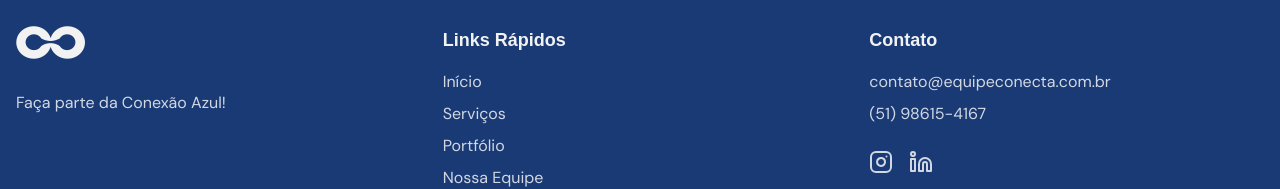
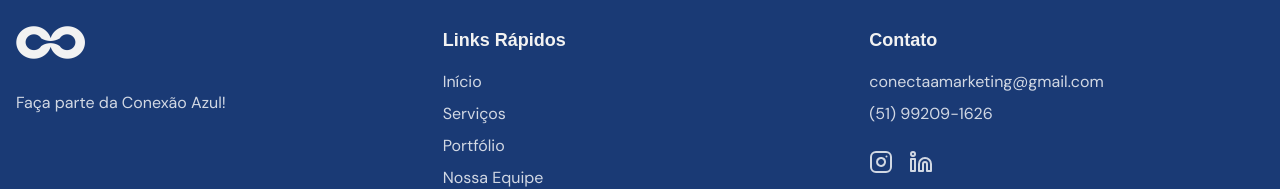
Before and after one commit to DevJeipi/Site-Oficial-Equipe-Conecta, a Next.js app: page / in a window 1280 px wide. Shown: the part 5620-5809 px from the top of the page. Built offline with nearby package versions, Linux system fonts and the light colour scheme; a web font is replaced by a local one.

Commit message:
raw: number cta

```diff
--- a/src/components/footer.tsx
+++ b/src/components/footer.tsx
@@ -61,13 +61,13 @@ export default function Footer() {
                 href="mailto:conectaamarketing@gmail.com"
                 className="hover:text-white transition-colors"
               >
-                contato@equipeconecta.com.br
+                conectaamarketing@gmail.com
               </a>
               <a
-                href="https://wa.me/5551986154167"
+                href="https://wa.me/5551992091626"
                 className="hover:text-white transition-colors"
               >
-                (51) 98615-4167
+                (51) 99209-1626
               </a>
               {/* Social Links */}
               <div className="flex gap-4 mt-4">
--- a/src/components/ui/cta.tsx
+++ b/src/components/ui/cta.tsx
@@ -22,7 +22,7 @@ const Button = ({
 
   const handleAction = () => {
     if (action === "whatsapp") {
-      window.open("https://wa.me/5551986154167", "_blank");
+      window.open("https://wa.me/5551992091626", "_blank");
     } else if (action === "email") {
       window.open("mailto:contato@equipeconecta.com.br", "_blank");
     }
```
